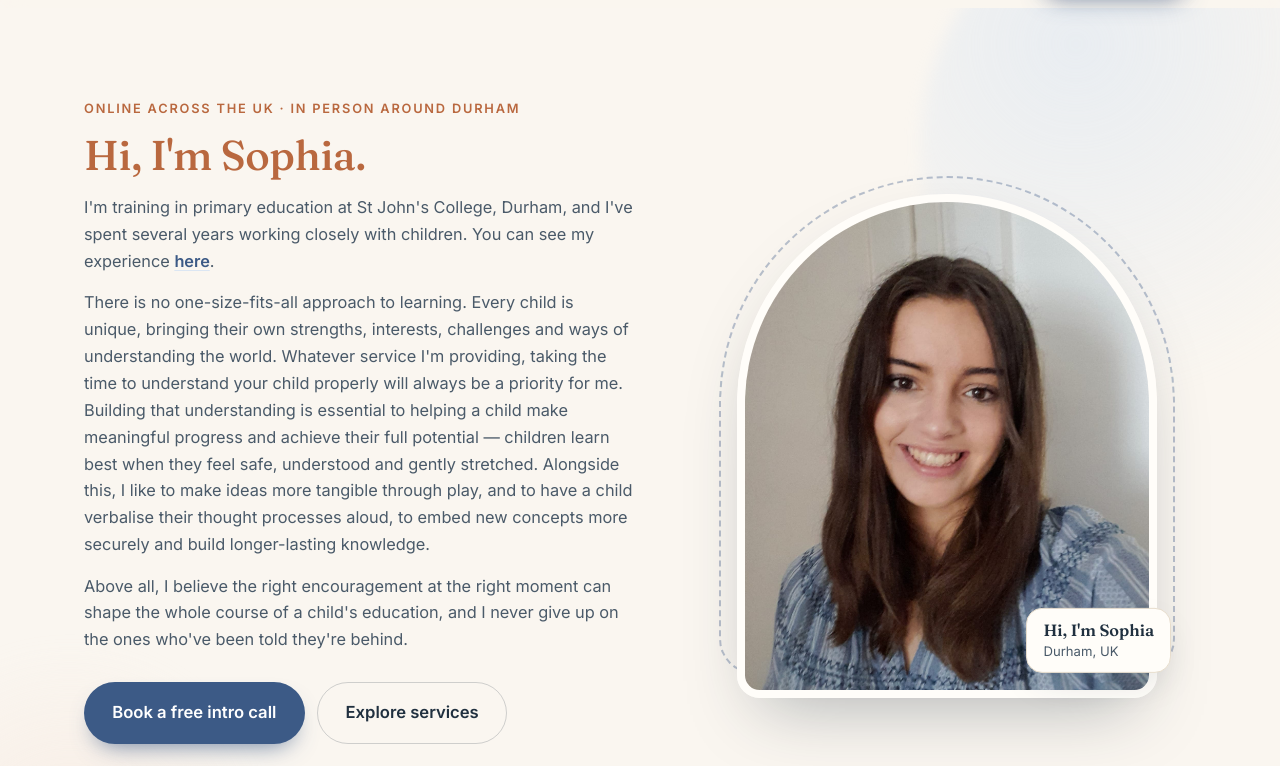
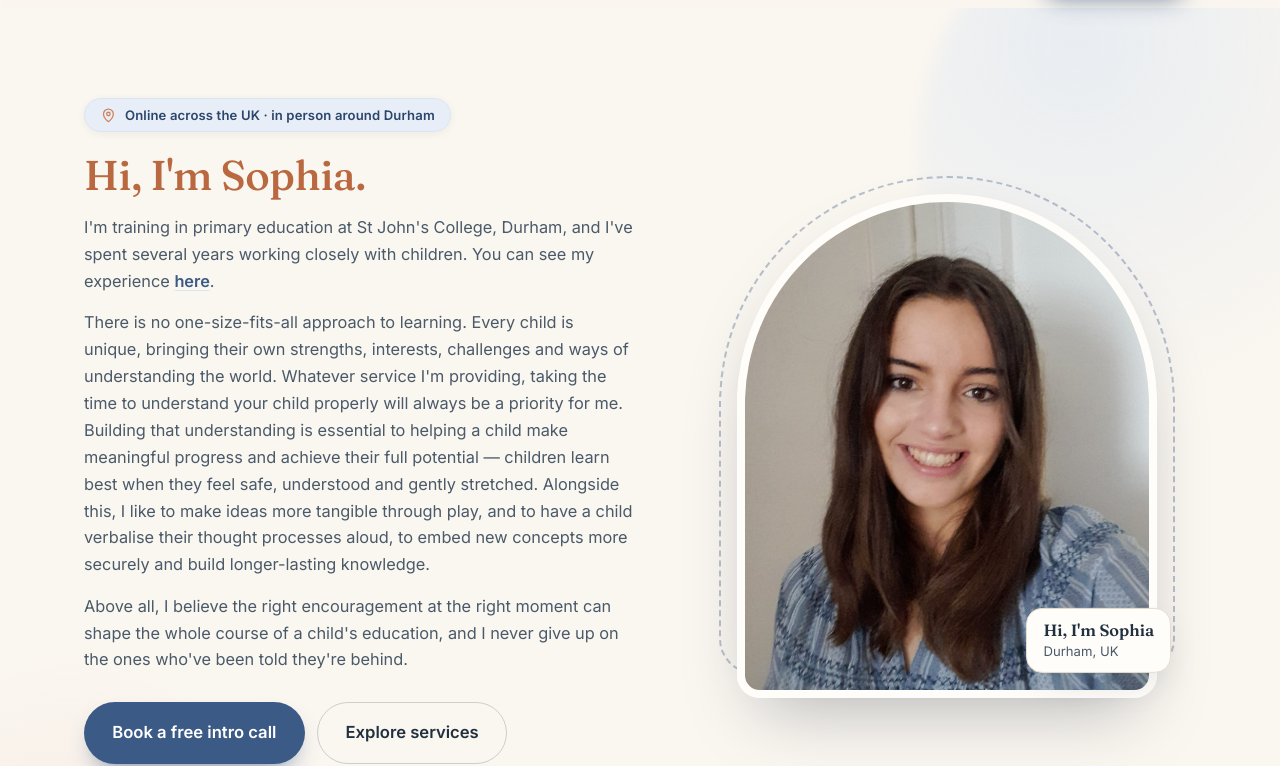
Before and after one commit to freddiesystems/sophia-website, a website: page index.html in a window 1280 px wide. Shown: the part 67-833 px from the top of the page. Drawn offline with Linux system fonts and the light colour scheme; a script that the page names is missing.

Commit message:
Restyle hero location line as a soft palette pill (blue-wash chip, clay pin icon)

```diff
--- a/index.html
+++ b/index.html
@@ -70,7 +70,10 @@
       </div>
       <div class="container hero__inner">
         <div class="hero__copy reveal">
-          <p class="eyebrow">Online across the UK · in person around Durham</p>
+          <p class="hero__eyebrow">
+            <svg class="ico" aria-hidden="true"><use href="#i-pin"/></svg>
+            Online across the UK · in person around Durham
+          </p>
           <h1 class="hero__hi">Hi, I'm Sophia.</h1>
           <div class="hero__intro">
             <p>
@@ -743,6 +746,7 @@
       <symbol id="i-palette" viewBox="0 0 24 24"><path fill="none" stroke="currentColor" stroke-width="1.8" stroke-linecap="round" stroke-linejoin="round" d="M12 3a9 9 0 0 0 0 18c1.1 0 1.8-.9 1.8-1.8 0-.5-.2-.9-.5-1.2-.3-.4-.5-.8-.5-1.2 0-.9.7-1.6 1.6-1.6H16a5 5 0 0 0 5-5c0-3.9-4-7.2-9-7.2z"/><circle cx="7.5" cy="11.5" r="1" fill="currentColor"/><circle cx="12" cy="8" r="1" fill="currentColor"/><circle cx="16" cy="11" r="1" fill="currentColor"/></symbol>
       <symbol id="i-aid" viewBox="0 0 24 24"><rect x="3" y="3" width="18" height="18" rx="4" fill="none" stroke="currentColor" stroke-width="1.8"/><path fill="none" stroke="currentColor" stroke-width="1.8" stroke-linecap="round" d="M12 8v8M8 12h8"/></symbol>
       <symbol id="i-anchor" viewBox="0 0 24 24"><circle cx="12" cy="5" r="2" fill="none" stroke="currentColor" stroke-width="1.8"/><path fill="none" stroke="currentColor" stroke-width="1.8" stroke-linecap="round" stroke-linejoin="round" d="M12 7v13M5 12a7 7 0 0 0 14 0M4 12H3m18 0h-2"/></symbol>
+      <symbol id="i-pin" viewBox="0 0 24 24"><path fill="none" stroke="currentColor" stroke-width="1.8" stroke-linecap="round" stroke-linejoin="round" d="M12 21s7-5.2 7-11a7 7 0 1 0-14 0c0 5.8 7 11 7 11z"/><circle cx="12" cy="10" r="2.5" fill="none" stroke="currentColor" stroke-width="1.8"/></symbol>
     </defs>
   </svg>
 
--- a/styles.css
+++ b/styles.css
@@ -176,6 +176,14 @@ h1, h2, h3, h4 { font-family: var(--serif); font-weight: 500; line-height: 1.08;
 .hero__intro p { font-size: 1.02rem; color: var(--ink-soft); margin: 0 0 .9rem; }
 .hero__intro p:last-child { margin-bottom: 0; }
 .hero__intro a { font-weight: 600; }
+.hero__eyebrow {
+  display: flex; align-items: center; gap: .5rem; width: fit-content; max-width: 100%;
+  background: var(--blue-wash); color: var(--blue-deep);
+  border: 1px solid var(--blue-wash-2); border-radius: 999px;
+  padding: .5rem .95rem; font-size: .82rem; font-weight: 600; letter-spacing: .01em;
+  line-height: 1.25; margin: 0 0 1.3rem; box-shadow: var(--shadow-sm);
+}
+.hero__eyebrow .ico { width: 1.05rem; height: 1.05rem; flex: none; color: var(--clay); }
 .hero__cta { display: flex; gap: .8rem; flex-wrap: wrap; margin-bottom: 2rem; }
 
 .hero__trust { list-style: none; display: flex; flex-wrap: wrap; gap: .6rem 1.4rem; margin: 0; padding: 0; }
@@ -209,6 +217,7 @@ h1, h2, h3, h4 { font-family: var(--serif); font-weight: 500; line-height: 1.08;
 
 @media (max-width: 860px) {
   .hero__inner { grid-template-columns: 1fr; text-align: center; }
+  .hero__eyebrow { margin-left: auto; margin-right: auto; }
   .hero__lede { margin-left: auto; margin-right: auto; }
   .hero__intro { margin-left: auto; margin-right: auto; text-align: left; }
   .hero__cta, .hero__trust { justify-content: center; }
```
